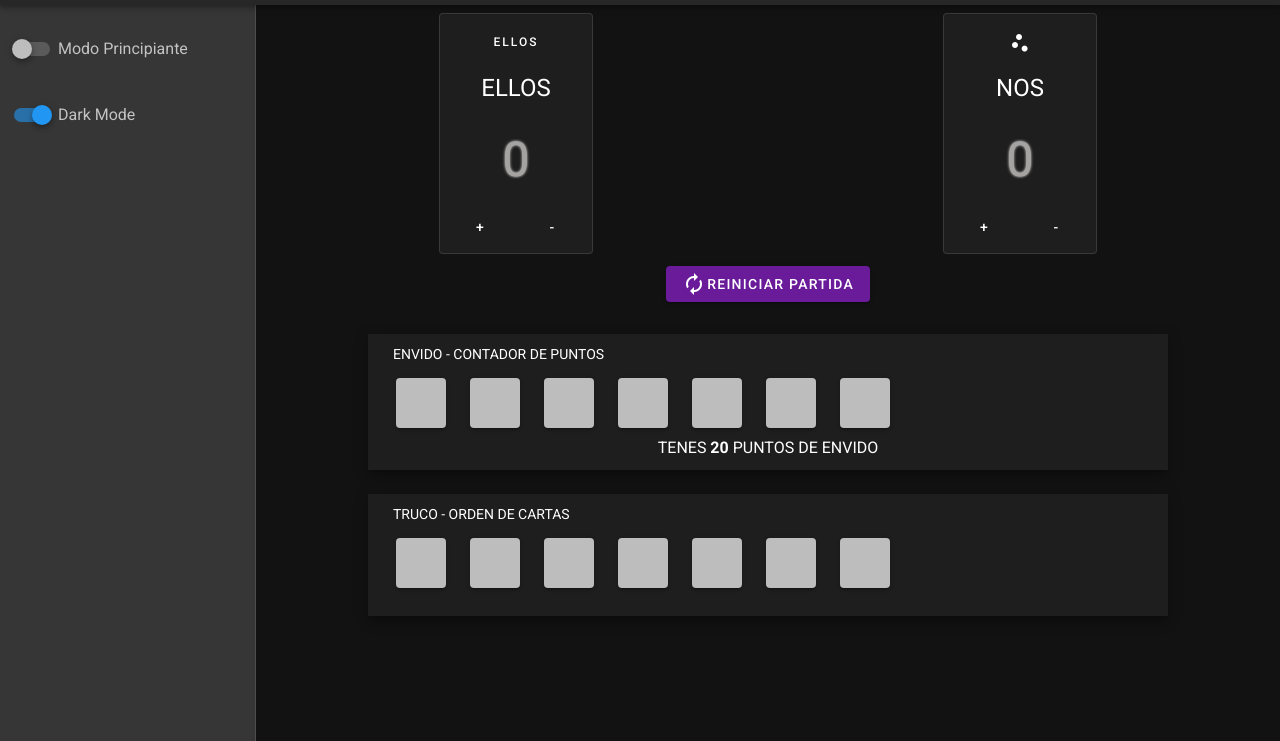
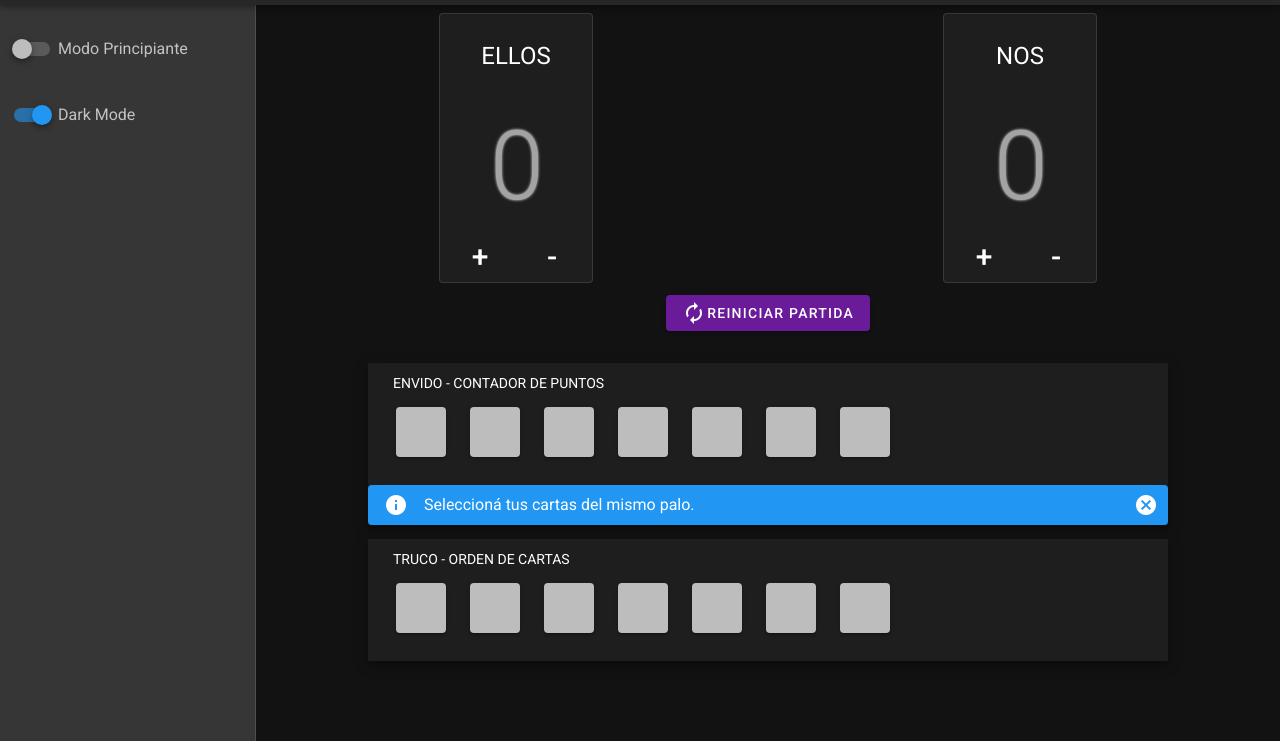
Before and after one commit to conradocanas/Truco-Helper, a plain HTML site: page index.html in a window 1280 px wide. Shown: the part 59-800 px from the top of the page. Drawn offline with nearby package versions, Linux system fonts and the light colour scheme.

Commit message:
Mejoras esteticas

```diff
--- a/index.html
+++ b/index.html
@@ -37,22 +37,21 @@
             <v-card class="mx-auto" max-width="50%" outlined>
               <v-list-item three-line>
                 <v-list-item-content>
-                    <div class="overline mb-4 text-center">ELLOS</div>
                     <v-list-item-title class="headline mb-1 text-center">ELLOS</v-list-item-title>
                 </v-list-item-content>
               </v-list-item>
 
               <!--Counter-->
               <v-list-item-content>
-                <div class="my-1 text-center display-2" style="color:rgb(165, 162, 162); text-shadow: 0px 0px 3px white;">
+                <div class="my-1 text-center display-4" style="color:rgb(165, 162, 162); text-shadow: 0px 0px 3px white;">
                   {{ contEllos }}
                 </div>
               </v-list-item-content>
 
               <!--Card Buttons-->
               <v-card-actions>
-                <v-btn text @click="aumentarEllos">+</v-btn>
-                <v-btn text @click="disminuirEllos">-</v-btn>
+                <v-btn text @click="aumentarEllos" style="font-size:30px;">+</v-btn>
+                <v-btn text @click="disminuirEllos" style="font-size:30px;">-</v-btn>
               </v-card-actions>
             </v-card>
 
@@ -60,22 +59,21 @@
             <v-card class="mx-auto" max-width="50%" outlined>
               <v-list-item three-line>
                 <v-list-item-content>
-                    <div class="overline mb-4 text-center"><v-icon>scatter_plot</v-icon></div>
                     <v-list-item-title class="headline mb-1 text-center">NOS</v-list-item-title>
                 </v-list-item-content>
               </v-list-item>
 
               <!--Counter-->
               <v-list-item-content>
-                <div class="my-1 text-center display-2" style="color: rgb(165, 162, 162); text-shadow: 0px 0px 3px white;">
+                <div class="my-1 text-center display-4" style="color: rgb(165, 162, 162); text-shadow: 0px 0px 3px white;">
                   {{ contNos }}
                 </div>
               </v-list-item-content>
 
               <!--Card Buttons-->
               <v-card-actions>
-                <v-btn text @click="aumentarNos">+</v-btn>
-                <v-btn text @click="disminuirNos">-</v-btn>
+                <v-btn text @click="aumentarNos" style="font-size:30px;">+</v-btn>
+                <v-btn text @click="disminuirNos" style="font-size:30px;">-</v-btn>
               </v-card-actions>
             </v-card>
           </v-row>
@@ -131,7 +129,9 @@
                 </v-card>
               </v-slide-item>
             </v-slide-group>
-            <center style="margin-top:-20px; padding-bottom: 10px">TENES <strong id="puntos-envido">20</strong> PUNTOS DE ENVIDO</strong></center>
+            <v-alert type="info" dense dismissible style="margin-bottom: -10px">
+              Seleccioná tus cartas del mismo palo.
+            </v-alert>
           </v-sheet>
 <br>
           <v-sheet
```
